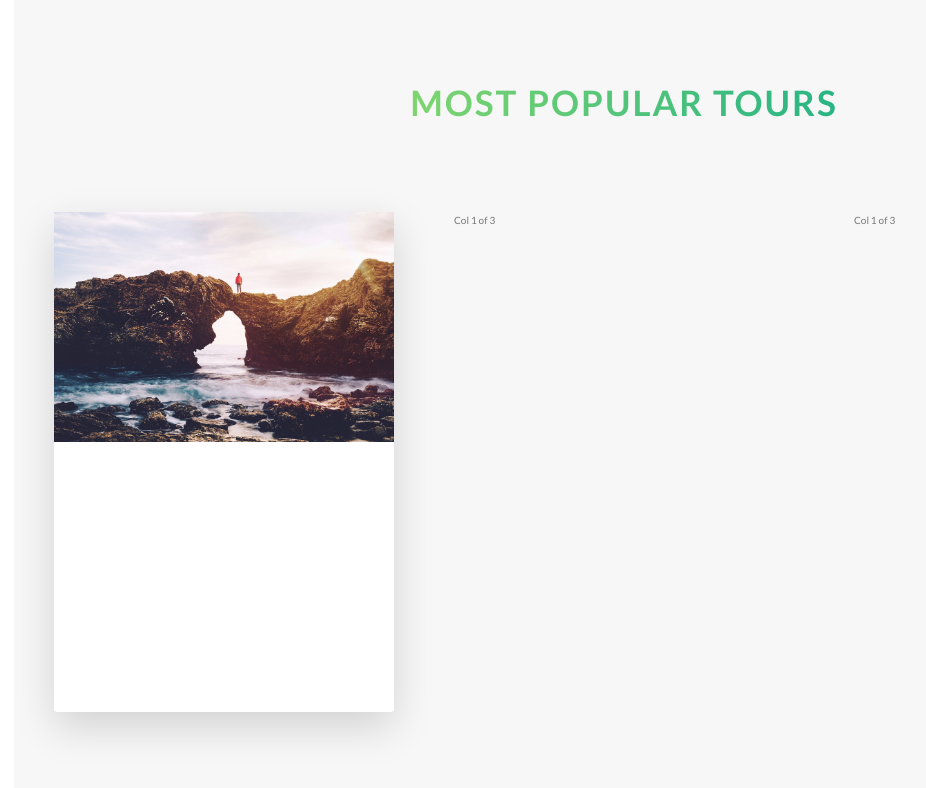
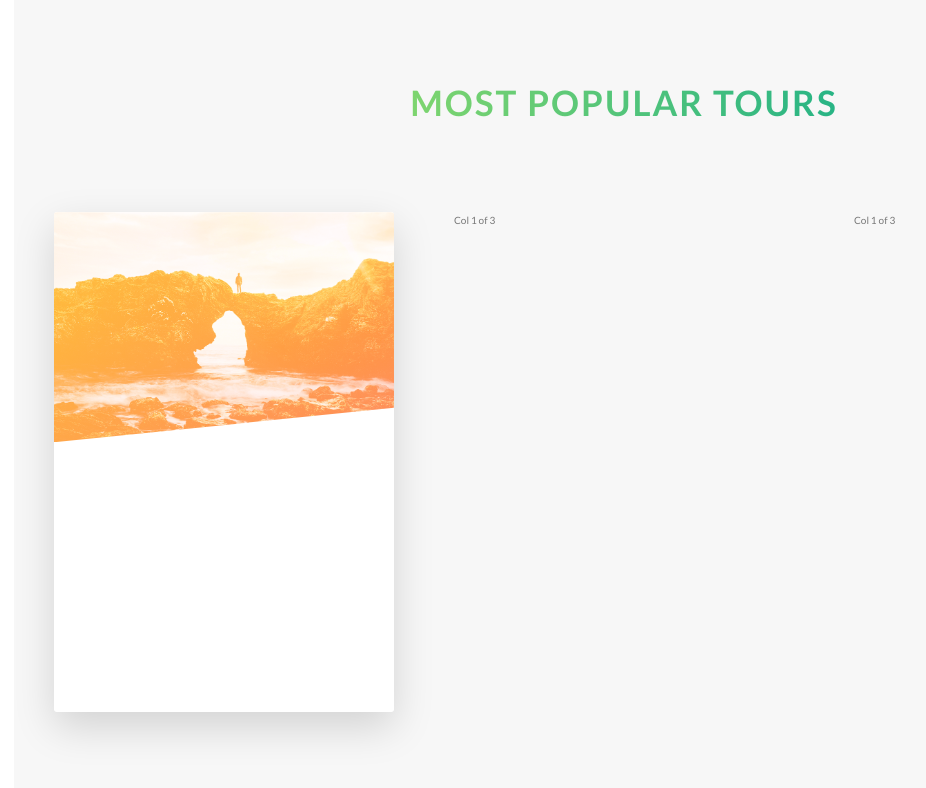
Before and after one commit to gabrielaacha/udemy-SASS-CSS-course-natours, a website: page index.html in a window 1280 px wide. Shown: the part 2467-3255 px from the top of the page, without its empty margins (16-942 px from the left). Drawn offline with Linux system fonts and the light colour scheme.

Commit message:
tours section color blending

```diff
--- a/index.html
+++ b/index.html
@@ -165,7 +165,7 @@
             <div class="card">
               <div class="card__side card__side--front">
                 <div
-                  class="card__picture card__picture--1 card__picture--2 card__picture--3"
+                  class="card__picture card__picture-1 card__picture-2 card__picture-3"
                 >
                   &nbsp;
                 </div>
--- a/sass/components/_card.scss
+++ b/sass/components/_card.scss
@@ -16,6 +16,7 @@
     width: 100%;
     backface-visibility: hidden; // hides the back part of an element
     border-radius: 3px;
+    overflow: hidden;
     box-shadow: 0 1.5rem 4rem rgba($color-black, 0.15);
 
     &--front {
@@ -47,7 +48,10 @@
     background-size: cover;
     height: 23rem;
     background-blend-mode: screen; // blends the colors only works in safari chrome and firefox
-    &--1 {
+    clip-path: polygon(0 0, 100% 0, 100% 85%, 0 100%);
+
+    &-1 {
+      //   background-color: $color-secondary-light;
       background-image: linear-gradient(
           to right bottom,
           $color-secondary-light,
@@ -55,11 +59,12 @@
         ),
         url(../img/nat-5.jpg);
     }
-    &--2 {
-      background-image: url(../img/nat-5.jpg);
-    }
-    &--3 {
-      background-image: url(../img/nat-5.jpg);
-    }
+  }
+
+  &-2 {
+    background-image: url(../img/nat-5.jpg);
+  }
+  &-3 {
+    background-image: url(../img/nat-5.jpg);
   }
 }
--- a/sass/main.scss
+++ b/sass/main.scss
@@ -9,8 +9,8 @@
 
 @import "components/button";
 @import "components/composition";
+@import "components/card";
 @import "components/feature-box";
-@import "components/card";
 
 @import "layout/grid";
 @import "layout/header";
```
Also changed, not shown: css/style.comp.css.
